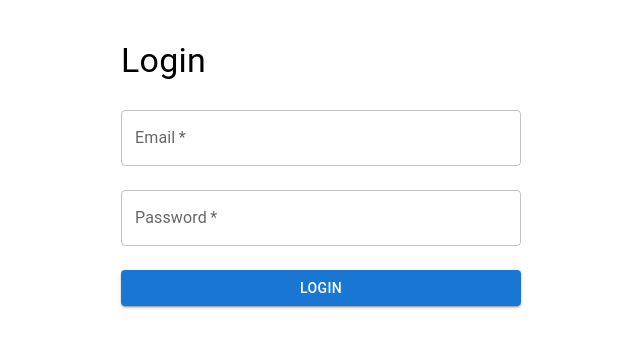
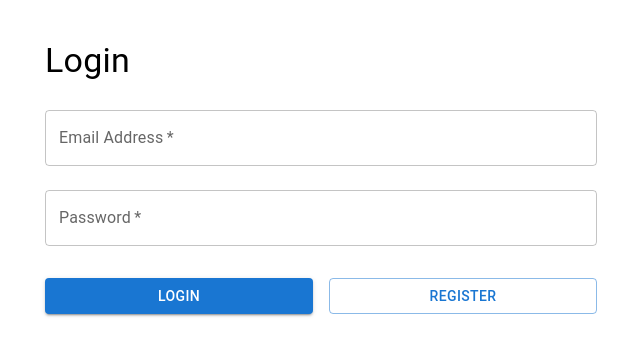
Before and after one commit to Stan-T-Pet/KrispyKreme, a Next.js app: page /login in a window 1280 px wide. Shown: the top 356 px of the page, without its empty margins (319-959 px from the left). Built offline with nearby package versions, Linux system fonts and the light colour scheme.

Commit message:
Login and Register
login wasnt decrypting password, it does now!!!!!!.
Also nav was not directed correctly to cart. changed cart to viewcart.

```diff
--- a/components/navbar.js
+++ b/components/navbar.js
@@ -20,7 +20,7 @@ export default function Navbar() {
           <Button color="inherit" onClick={() => router.push("/")}>
             Home
           </Button>
-          <Button color="inherit" onClick={() => router.push("/cart")}>
+          <Button color="inherit" onClick={() => router.push("/viewcart")}>
             Cart
           </Button>
           <Button color="inherit" onClick={handleLogout}>
--- /dev/null
+++ b/pages/api/orders/index.js
@@ -0,0 +1,22 @@
+import { connectToDatabase } from "../../../utils/db";
+
+export default async function handler(req, res) {
+  // Allow only GET requests
+  if (req.method !== "GET") {
+    return res.status(405).json({ message: "Method not allowed." });
+  }
+
+  try {
+    // Connect to the database
+    const { db } = await connectToDatabase();
+
+    // Fetch orders from the "orders" collection
+    const orders = await db.collection("orders").find().toArray();
+
+    // Respond with the orders
+    res.status(200).json(orders);
+  } catch (error) {
+    console.error("Error fetching orders:", error);
+    res.status(500).json({ message: "Failed to fetch orders." });
+  }
+}
--- a/pages/login.js
+++ b/pages/login.js
@@ -1,65 +1,90 @@
 "use client";
 
 import { useState } from "react";
-import { useRouter } from "next/navigation"; // Updated for Next.js App Router
-import { TextField, Button, Box, Typography, CircularProgress } from "@mui/material";
+import { useRouter } from "next/router";
+import {
+  Box,
+  Button,
+  TextField,
+  Typography,
+  Container,
+  Stack,
+} from "@mui/material";
 
-const Login = () => {
-  const [formData, setFormData] = useState({ email: "", password: "" });
-  const [loading, setLoading] = useState(false);
+export default function Login() {
+  const [email, setEmail] = useState("");
+  const [password, setPassword] = useState("");
+  const [error, setError] = useState(null);
   const router = useRouter();
 
-  const handleSubmit = async (e) => {
+  const handleLogin = async (e) => {
     e.preventDefault();
-    setLoading(true);
-
+    try {
       const response = await fetch("/api/auth/login", {
         method: "POST",
         headers: { "Content-Type": "application/json" },
-      body: JSON.stringify(formData),
+        body: JSON.stringify({ email, password }),
       });
 
-    const { role } = await response.json();
-    router.push(role === "manager" ? "/manager" : "/customer");
-    setLoading(false);
+      if (response.ok) {
+        const data = await response.json();
+        router.push(data.redirectTo); // Redirect to the appropriate dashboard
+      } else {
+        const errorData = await response.json();
+        setError(errorData.message || "Login failed");
+      }
+    } catch (err) {
+      setError("An error occurred during login.");
+    }
   };
 
   return (
-    <Box sx={{ maxWidth: 400, mx: "auto", mt: 5 }}>
+    <Container maxWidth="sm">
+      <Box sx={{ mt: 5 }}>
         <Typography variant="h4" gutterBottom>
           Login
         </Typography>
-      <form onSubmit={handleSubmit}>
+        <Box component="form" onSubmit={handleLogin} noValidate>
           <TextField
-          label="Email"
-          type="email"
+            margin="normal"
+            required
             fullWidth
-          margin="normal"
-          value={formData.email}
-          onChange={(e) => setFormData({ ...formData, email: e.target.value })}
-          required
+            id="email"
+            label="Email Address"
+            name="email"
+            value={email}
+            onChange={(e) => setEmail(e.target.value)}
           />
           <TextField
+            margin="normal"
+            required
+            fullWidth
+            id="password"
             label="Password"
+            name="password"
             type="password"
+            value={password}
+            onChange={(e) => setPassword(e.target.value)}
+          />
+          {error && (
+            <Typography color="error" sx={{ mt: 2 }}>
+              {error}
+            </Typography>
+          )}
+          <Stack spacing={2} direction="row" sx={{ mt: 3 }}>
+            <Button type="submit" fullWidth variant="contained">
+              Login
+            </Button>
+            <Button
               fullWidth
-          margin="normal"
-          value={formData.password}
-          onChange={(e) => setFormData({ ...formData, password: e.target.value })}
-          required
-        />
-        <Button
-          type="submit"
-          variant="contained"
-          fullWidth
-          sx={{ mt: 2 }}
-          disabled={loading}
+              variant="outlined"
+              onClick={() => router.push("/register")}
             >
-          {loading ? <CircularProgress size={24} /> : "Login"}
+              Register
             </Button>
-      </form>
+          </Stack>
         </Box>
+      </Box>
+    </Container>
   );
-};
-
-export default Login;
+}
```
Also changed, not shown: pages/api/auth/login.js (+6 -2 lines), pages/api/auth/register.js (+10 -15 lines), pages/register.js (+22 -5 lines). Lines whose indentation alone changed are shown as unchanged.
